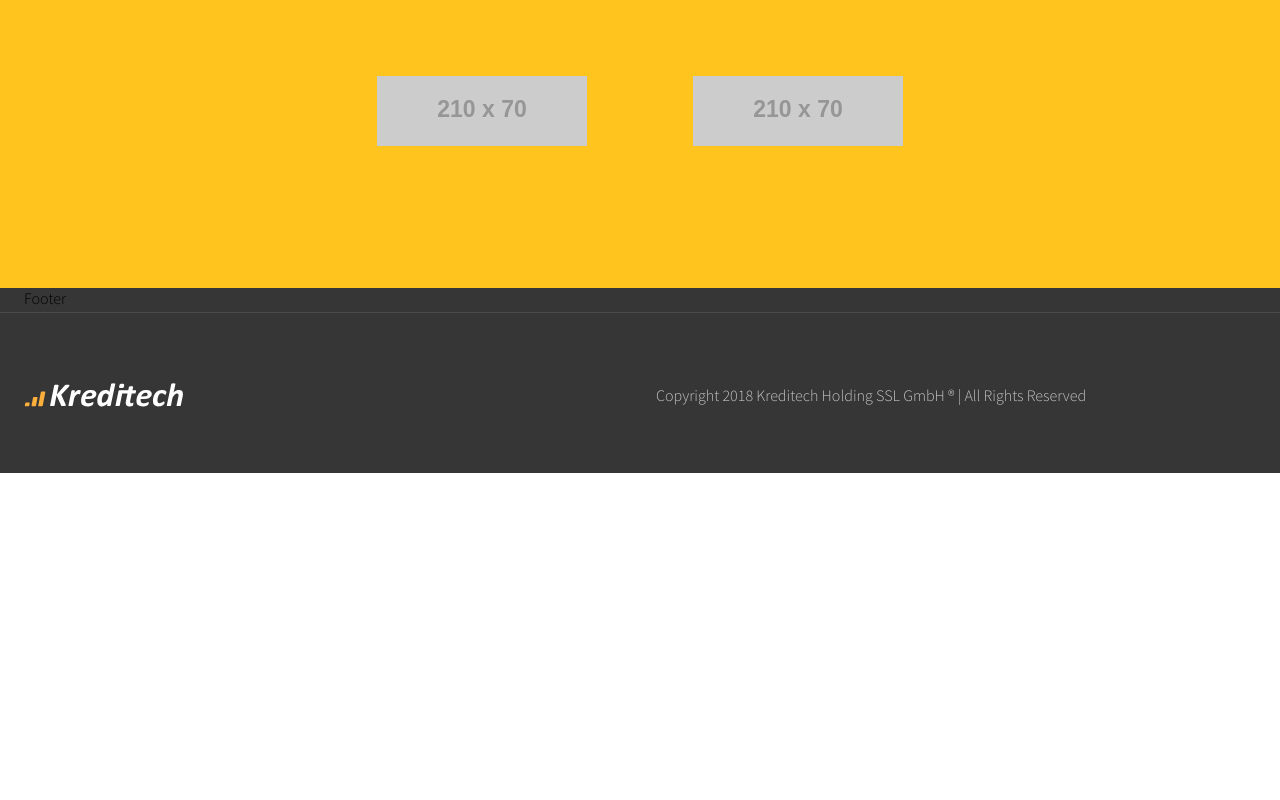
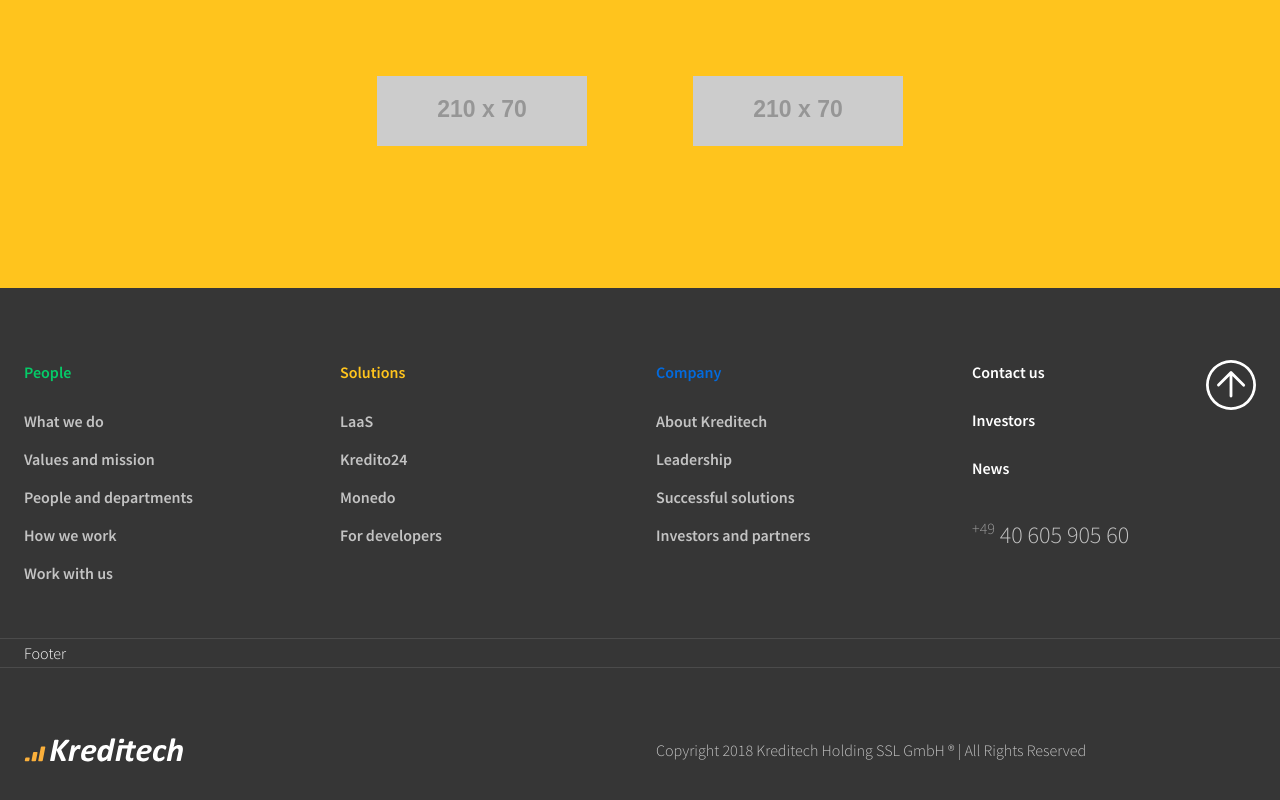
Before and after one commit to robertkirsz/kreditech-homepage-poc, a React app: page / in a window 1280 px wide. Shown: the part 1326-2126 px from the top of the page. Before the commit the page ends 1799 px from the top, so only its background shows below. Built offline with nearby package versions, Linux system fonts and the light colour scheme.

Commit message:
Add footer links section

```diff
--- a/src/components/layout/Footer.js
+++ b/src/components/layout/Footer.js
@@ -2,8 +2,9 @@
 import styled from 'styled-components'
 
 import { media } from 'types'
+import { colors } from 'styles'
 import allContent from 'content'
-import { Div, Container, Row, Col, Hr } from 'components'
+import { Div, Container, Row, Col, Hr, ScrollToButton } from 'components'
 
 import kreditechLogo from 'assets/logos/kreditech.svg'
 
@@ -11,11 +12,51 @@
 
 export const Footer = (props, { media }) => (
   <Wrapper column>
+    <Container column pTop={72} pBottom={48}>
+      <Row>
+        <Col small={3} column listTop={12}>
+          <Title style={{ color: colors.green }}>People</Title>
+          {content.links.people.map(link => (
+            <Link key={link.label} href={link.url}>
+              {link.label}
+            </Link>
+          ))}
+        </Col>
+        <Col small={3} column listTop={12}>
+          <Title style={{ color: colors.yellow }}>Solutions</Title>
+          {content.links.solutions.map(link => (
+            <Link key={link.label} href={link.url}>
+              {link.label}
+            </Link>
+          ))}
+        </Col>
+        <Col small={3} column listTop={12}>
+          <Title style={{ color: colors.blue }}>Company</Title>
+          {content.links.company.map(link => (
+            <Link key={link.label} href={link.url}>
+              {link.label}
+            </Link>
+          ))}
+        </Col>
+        <Col small={2} listTop={12} column>
+          <Title>Contact us</Title>
+          <Title>Investors</Title>
+          <Title>News</Title>
+          <PhoneNumber>
+            <Prefix>+49</Prefix> 40 605 905 60
+          </PhoneNumber>
+        </Col>
+        <Col small={1} justifyEnd>
+          <ScrollToButton />
+        </Col>
+      </Row>
+    </Container>
+
+    <Hr />
+
     <Container column>
       <Row>
-        <Col>
-          Footer
-        </Col>
+        <Col>Footer</Col>
       </Row>
     </Container>
 
@@ -38,10 +79,41 @@
 
 const Wrapper = Div.withComponent('footer').extend`
   background: #363636;
+  color: white;
+`
+
+const Title = styled.span`
+  margin-bottom: 12px;
+  font-weight: 600;
+  line-height: 24px;
+`
+
+const Link = styled.a`
+  opacity: 0.7;
+  color: inherit;
+  font-weight: 600;
+  line-height: 26px;
+  transition: 0.3s;
+
+  &:hover {
+    opacity: 1;
+  }
+`
+
+const PhoneNumber = styled.span`
+  opacity: 0.7;
+  font-size: 24px;
+  line-height: 48px;
+`
+
+const Prefix = styled.span`
+  opacity: 0.7;
+  font-size: 16px;
+  line-height: 48px;
+  vertical-align: super;
 `
 
 const Copyright = styled.span`
   opacity: 0.7;
-  color: #FFFFFF;
   line-height: 24px;
 `
--- a/src/content/index.js
+++ b/src/content/index.js
@@ -5,12 +5,33 @@
       investorData: {
         logo: 'http://via.placeholder.com/210x70',
         info: 'A member of the World Bank Group, IFC is the largest global development institution focused on the private sector.',
-        url: '#'
+        url: '/'
       },
       readMoreLink: 'Read more'
     }
   },
   footer: {
+    links: {
+      people: [
+        { label: 'What we do', url: '/' },
+        { label: 'Values and mission', url: '/' },
+        { label: 'People and departments', url: '/' },
+        { label: 'How we work', url: '/' },
+        { label: 'Work with us', url: '/' }
+      ],
+      solutions: [
+        { label: 'LaaS', url: '/' },
+        { label: 'Kredito24', url: '/' },
+        { label: 'Monedo', url: '/' },
+        { label: 'For developers', url: '/' }
+      ],
+      company: [
+        { label: 'About Kreditech', url: '/' },
+        { label: 'Leadership', url: '/' },
+        { label: 'Successful solutions', url: '/' },
+        { label: 'Investors and partners', url: '/' }
+      ]
+    },
     copyright: `Copyright ${(new Date()).getFullYear()} Kreditech Holding SSL GmbH ® | All Rights Reserved`
   }
 }
--- a/src/styles.js
+++ b/src/styles.js
@@ -14,6 +14,8 @@
 }), {})
 
 export const colors = {
+  green: '#05CC68',
+  yellow: '#FFC41D',
   blue: '#036ADD'
 }
 
```
